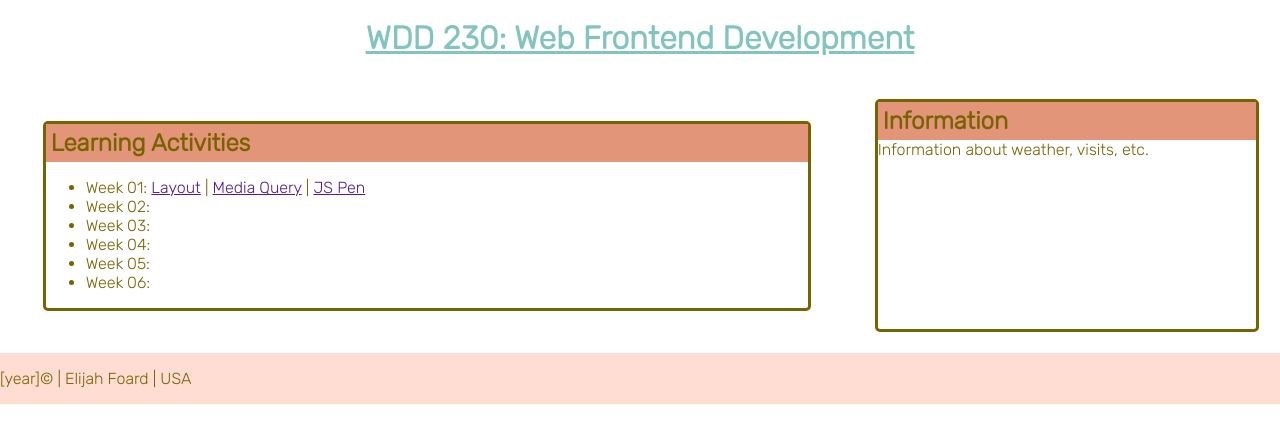
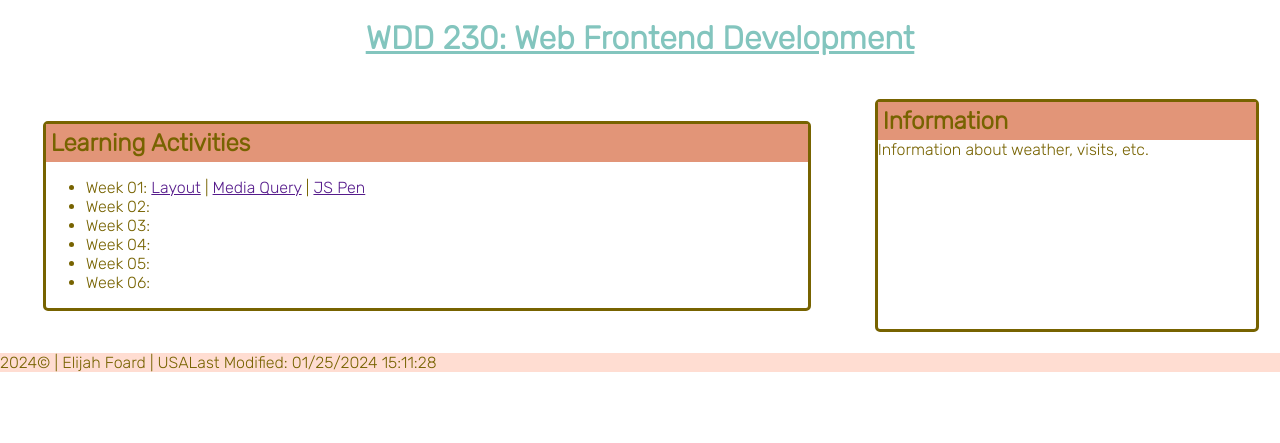
Before and after one commit to EllisIl/wdd230, a plain HTML site: page index.html in a window 1280 px wide. Shown: the part 117-560 px from the top of the page. Drawn offline with Linux system fonts and the light colour scheme.

Commit message:
added js and fixed warnings

```diff
--- a/index.html
+++ b/index.html
@@ -31,7 +31,7 @@
         </nav>
         <main>
             <h1><u>WDD 230: Web Frontend Development</u></h1>
-            <section class="card-container">
+            <div class="card-container">
                 <section class="card">
                     <h2>Learning Activities</h2>
                     <ul>
@@ -59,11 +59,12 @@
                     <h2>Information</h2>
                     Information about weather, visits, etc.
                 </section>
-            </section>
+            </div>
         </main>
         <footer>
-            <p>[year]&copy; | Elijah Foard | USA</p>
-            <p id="lastModified"></p>
+            <div id="year"></div>
+            <div id="lastModified"></div>
         </footer>
+        <script src="scripts/getDates.js"></script>
     </body>
 </html>
--- a/scripts/getDates.js
+++ b/scripts/getDates.js
@@ -1 +1,5 @@
-console.log("Connected!")
+var currentYear = new Date().getFullYear();
+document.getElementById("year").textContent = `${currentYear}${'\u00A9'} | Elijah Foard | USA`;
+
+var lastModified = document.lastModified
+document.getElementById("lastModified").textContent = `Last Modified: ${lastModified}`;
--- a/week01/styles/holygrail.css
+++ b/week01/styles/holygrail.css
@@ -27,7 +27,6 @@ body {
   text-align: center;
   grid-column: 1 / 4;
 }
-
 nav {
   background: #bed;
   padding: 1rem;
```
Lines whose indentation alone changed are shown as unchanged.
